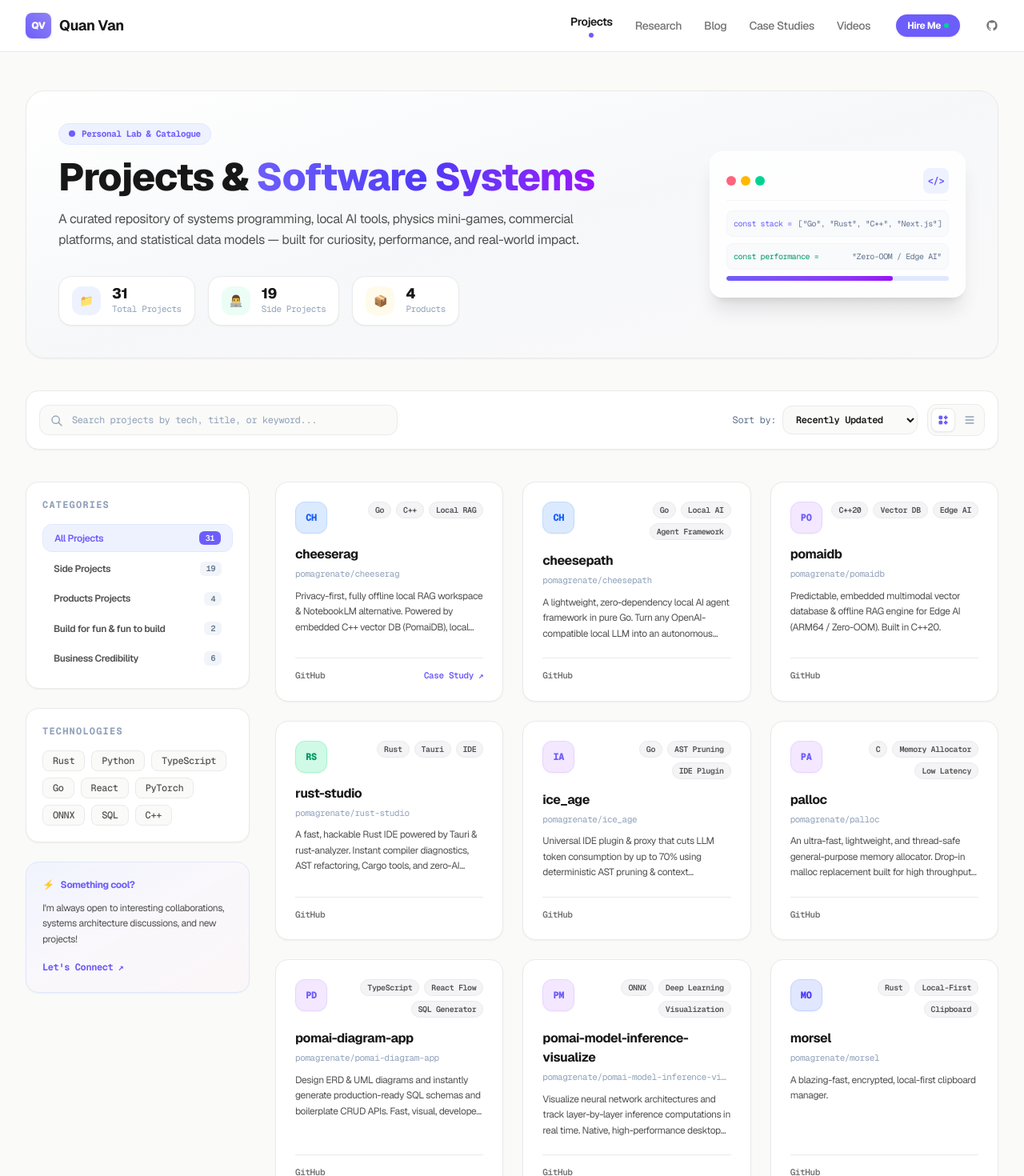
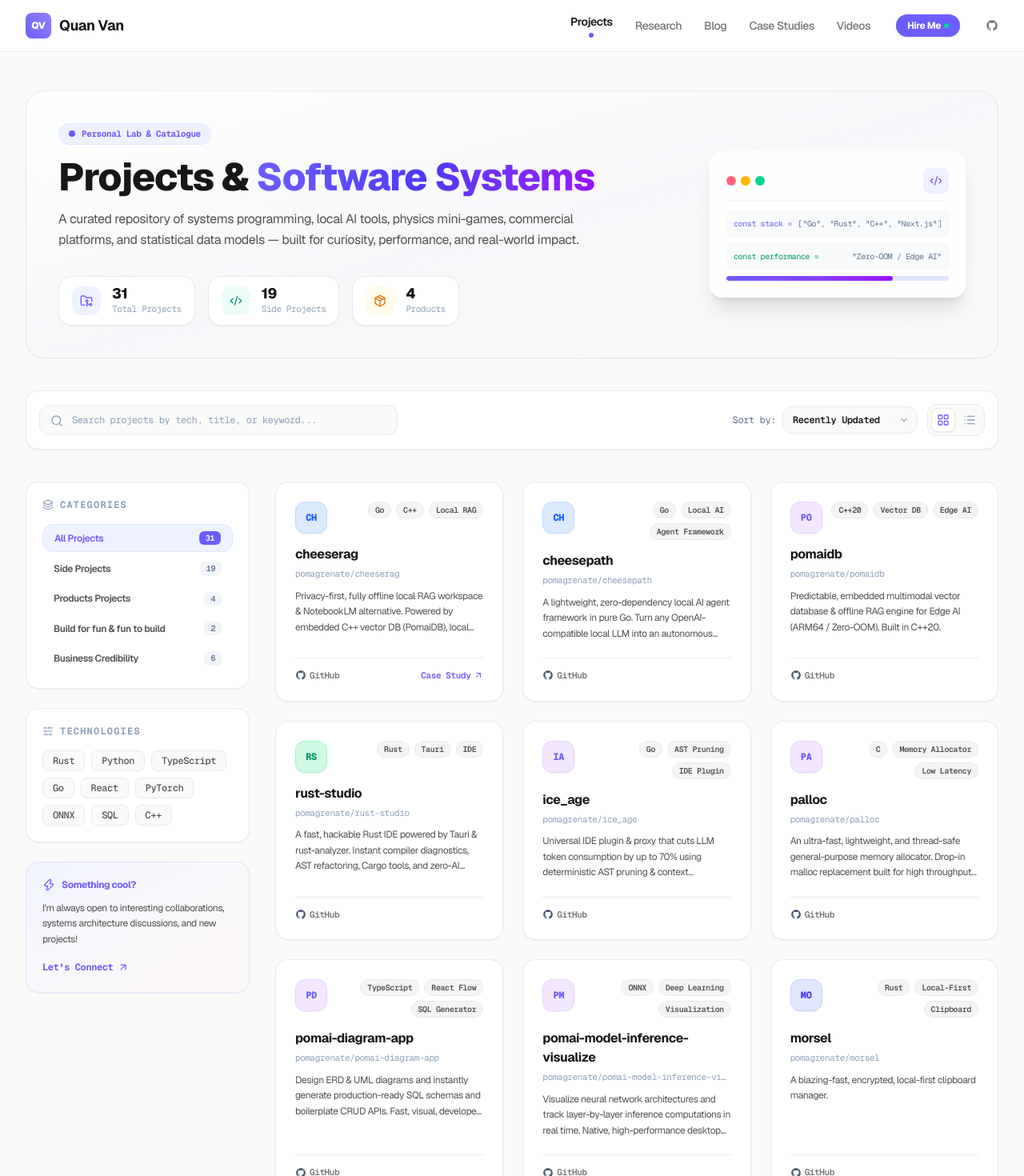
Before and after one commit to pomagrenate/pomaidb-web, a Next.js app: page /projects in a window 1280 px wide. Shown: the top 1470 px of the page at 80% size. Built offline with nearby package versions, Linux system fonts and the light colour scheme.

Commit message:
style: replace all raw emojis with Lucide React icons across projects page

```diff
--- a/components/projects-client.tsx
+++ b/components/projects-client.tsx
@@ -2,6 +2,35 @@
 
 import React, { useState, useMemo } from "react";
 import Link from "next/link";
+import {
+  FolderGit2,
+  Code2,
+  Package,
+  Search,
+  LayoutGrid,
+  List,
+  Zap,
+  ArrowUpRight,
+  Star,
+  RotateCw,
+  ExternalLink,
+  SlidersHorizontal,
+  ChevronDown,
+  Sparkles,
+  Layers,
+} from "lucide-react";
+
+function GithubIcon({ className = "w-3.5 h-3.5" }: { className?: string }) {
+  return (
+    <svg className={className} fill="currentColor" viewBox="0 0 24 24">
+      <path
+        fillRule="evenodd"
+        clipRule="evenodd"
+        d="M12 2C6.477 2 2 6.484 2 12.017c0 4.425 2.865 8.18 6.839 9.504.5.092.682-.217.682-.483 0-.237-.008-.868-.013-1.703-2.782.605-3.369-1.343-3.369-1.343-.454-1.158-1.11-1.466-1.11-1.466-.908-.62.069-.608.069-.608 1.003.07 1.53 1.032 1.53 1.032.892 1.53 2.341 1.088 2.91.832.092-.647.35-1.088.636-1.338-2.22-.253-4.555-1.113-4.555-4.951 0-1.093.39-1.988 1.029-2.688-.103-.253-.446-1.272.098-2.65 0 0 .84-.27 2.75 1.026A9.564 9.564 0 0112 6.844c.85.004 1.705.115 2.504.337 1.909-1.296 2.747-1.027 2.747-1.027.546 1.379.202 2.398.1 2.651.64.7 1.028 1.595 1.028 2.688 0 3.848-2.339 4.695-4.566 4.943.359.309.678.92.678 1.855 0 1.338-.012 2.419-.012 2.747 0 .268.18.58.688.482A10.019 10.019 0 0022 12.017C22 6.484 17.522 2 12 2z"
+      />
+    </svg>
+  );
+}
 import { ProjectGroup, ProjectItem } from "@/app/projects/projects";
 
 // Helper component to strictly handle image display:
@@ -181,8 +210,8 @@ export function ProjectsClient({ projectGroups }: { projectGroups: ProjectGroup[
             {/* 3 Counter Stat Cards */}
             <div className="pt-4 flex flex-wrap gap-4">
               <div className="flex items-center gap-3.5 px-4 py-3 rounded-2xl bg-white border border-[#EAEAEA] shadow-xs">
-                <div className="w-9 h-9 rounded-xl bg-indigo-50 text-[#6D5DFB] flex items-center justify-center font-bold text-sm">
-                  📁
+                <div className="w-9 h-9 rounded-xl bg-indigo-50 text-[#6D5DFB] flex items-center justify-center font-bold">
+                  <FolderGit2 className="w-4 h-4 text-[#6D5DFB]" />
                 </div>
                 <div>
                   <div className="text-lg font-extrabold text-[#171717] leading-none">
@@ -195,8 +224,8 @@ export function ProjectsClient({ projectGroups }: { projectGroups: ProjectGroup[
               </div>
 
               <div className="flex items-center gap-3.5 px-4 py-3 rounded-2xl bg-white border border-[#EAEAEA] shadow-xs">
-                <div className="w-9 h-9 rounded-xl bg-emerald-50 text-emerald-600 flex items-center justify-center font-bold text-sm">
-                  👨‍💻
+                <div className="w-9 h-9 rounded-xl bg-emerald-50 text-emerald-600 flex items-center justify-center font-bold">
+                  <Code2 className="w-4 h-4 text-emerald-600" />
                 </div>
                 <div>
                   <div className="text-lg font-extrabold text-[#171717] leading-none">
@@ -209,8 +238,8 @@ export function ProjectsClient({ projectGroups }: { projectGroups: ProjectGroup[
               </div>
 
               <div className="flex items-center gap-3.5 px-4 py-3 rounded-2xl bg-white border border-[#EAEAEA] shadow-xs">
-                <div className="w-9 h-9 rounded-xl bg-amber-50 text-amber-600 flex items-center justify-center font-bold text-sm">
-                  📦
+                <div className="w-9 h-9 rounded-xl bg-amber-50 text-amber-600 flex items-center justify-center font-bold">
+                  <Package className="w-4 h-4 text-amber-600" />
                 </div>
                 <div>
                   <div className="text-lg font-extrabold text-[#171717] leading-none">
@@ -234,7 +263,7 @@ export function ProjectsClient({ projectGroups }: { projectGroups: ProjectGroup[
                   <span className="w-3 h-3 rounded-full bg-emerald-400" />
                 </div>
                 <div className="w-8 h-8 rounded-lg bg-indigo-50 text-[#6D5DFB] flex items-center justify-center font-mono text-xs font-bold">
-                  &lt;/&gt;
+                  <Code2 className="w-4 h-4 text-[#6D5DFB]" />
                 </div>
               </div>
 
@@ -267,14 +296,7 @@ export function ProjectsClient({ projectGroups }: { projectGroups: ProjectGroup[
             placeholder="Search projects by tech, title, or keyword..."
             className="w-full pl-10 pr-4 py-2.5 rounded-xl bg-[#FAFAF8] border border-[#EAEAEA] text-xs text-[#171717] placeholder:text-slate-400 focus:outline-none focus:border-[#6D5DFB] focus:ring-1 focus:ring-[#6D5DFB] transition-all font-mono"
           />
-          <svg
-            className="w-4 h-4 text-slate-400 absolute left-3.5 top-3"
-            fill="none"
-            stroke="currentColor"
-            viewBox="0 0 24 24"
-          >
-            <path strokeLinecap="round" strokeLinejoin="round" strokeWidth="2" d="M21 21l-6-6m2-5a7 7 0 11-14 0 7 7 0 0114 0z" />
-          </svg>
+          <Search className="w-4 h-4 text-slate-400 absolute left-3.5 top-3" />
         </div>
 
         {/* Sort & View Mode Toggle */}
@@ -282,15 +304,18 @@ export function ProjectsClient({ projectGroups }: { projectGroups: ProjectGroup[
           {/* Sort Dropdown */}
           <div className="flex items-center gap-2 text-xs font-mono text-slate-500">
             <span className="hidden sm:inline">Sort by:</span>
+            <div className="relative">
               <select
                 value={sortBy}
                 onChange={(e) => setSortBy(e.target.value as any)}
-              className="bg-[#FAFAF8] border border-[#EAEAEA] text-[#171717] font-semibold text-xs rounded-xl px-3 py-2 focus:outline-none focus:border-[#6D5DFB] transition-all cursor-pointer"
+                className="bg-[#FAFAF8] border border-[#EAEAEA] text-[#171717] font-semibold text-xs rounded-xl pl-3 pr-8 py-2 focus:outline-none focus:border-[#6D5DFB] transition-all cursor-pointer appearance-none"
               >
                 <option value="updated">Recently Updated</option>
                 <option value="alphabetical">Alphabetical (A-Z)</option>
                 <option value="stars">Most Starred</option>
               </select>
+              <ChevronDown className="w-3.5 h-3.5 text-slate-400 absolute right-2.5 top-2.5 pointer-events-none" />
+            </div>
           </div>
 
           {/* Grid / List View Buttons */}
@@ -305,9 +330,7 @@ export function ProjectsClient({ projectGroups }: { projectGroups: ProjectGroup[
               }`}
               title="Grid View"
             >
-              <svg className="w-4 h-4" fill="currentColor" viewBox="0 0 20 20">
-                <path d="M5 3a2 2 0 00-2 2v2a2 2 0 002 2h2a2 2 0 002-2V5a2 2 0 00-2-2H5zM5 11a2 2 0 00-2 2v2a2 2 0 002 2h2a2 2 0 002-2v-2a2 2 0 00-2-2H5zM11 5a2 2 0 002-2h2a2 2 0 002 2v2a2 2 0 00-2 2h-2a2 2 0 00-2-2V5zM11 13a2 2 0 002-2h2a2 2 0 002 2v2a2 2 0 00-2 2h-2a2 2 0 00-2-2v-2z" />
-              </svg>
+              <LayoutGrid className="w-4 h-4" />
             </button>
             <button
               type="button"
@@ -319,9 +342,7 @@ export function ProjectsClient({ projectGroups }: { projectGroups: ProjectGroup[
               }`}
               title="List View"
             >
-              <svg className="w-4 h-4" fill="currentColor" viewBox="0 0 20 20">
-                <path fillRule="evenodd" d="M3 5a1 1 0 011-1h12a1 1 0 110 2H4a1 1 0 01-1-1zm0 5a1 1 0 011-1h12a1 1 0 110 2H4a1 1 0 01-1-1zm0 5a1 1 0 011-1h12a1 1 0 110 2H4a1 1 0 01-1-1z" clipRule="evenodd" />
-              </svg>
+              <List className="w-4 h-4" />
             </button>
           </div>
         </div>
@@ -333,9 +354,12 @@ export function ProjectsClient({ projectGroups }: { projectGroups: ProjectGroup[
         <aside className="lg:col-span-3 space-y-6">
           {/* Categories Nav Menu */}
           <div className="bg-white border border-[#EAEAEA] rounded-2xl p-5 shadow-xs space-y-4">
+            <div className="flex items-center gap-2">
+              <Layers className="w-3.5 h-3.5 text-slate-400" />
               <h3 className="text-xs font-mono font-bold text-slate-400 uppercase tracking-widest">
                 Categories
               </h3>
+            </div>
             <div className="space-y-1">
               {categoryOptions.map((cat) => {
                 const isSelected = selectedCategory === cat.name;
@@ -372,9 +396,12 @@ export function ProjectsClient({ projectGroups }: { projectGroups: ProjectGroup[
           {/* Technologies Filter Chips */}
           <div className="bg-white border border-[#EAEAEA] rounded-2xl p-5 shadow-xs space-y-4">
             <div className="flex items-center justify-between">
+              <div className="flex items-center gap-2">
+                <SlidersHorizontal className="w-3.5 h-3.5 text-slate-400" />
                 <h3 className="text-xs font-mono font-bold text-slate-400 uppercase tracking-widest">
                   Technologies
                 </h3>
+              </div>
               {selectedTech && (
                 <button
                   type="button"
@@ -409,10 +436,10 @@ export function ProjectsClient({ projectGroups }: { projectGroups: ProjectGroup[
             </div>
           </div>
 
-          {/* Callout Card: "⚡ Something cool?" */}
+          {/* Callout Card: "Something cool?" */}
           <div className="rounded-2xl bg-gradient-to-br from-indigo-50/80 via-purple-50/50 to-pink-50/40 border border-indigo-100 p-5 shadow-xs space-y-3">
             <div className="flex items-center gap-2 text-xs font-bold text-[#6D5DFB]">
-              <span>⚡</span>
+              <Zap className="w-4 h-4 text-[#6D5DFB]" />
               <span>Something cool?</span>
             </div>
             <p className="text-xs text-[#525252] leading-relaxed font-normal">
@@ -423,7 +450,7 @@ export function ProjectsClient({ projectGroups }: { projectGroups: ProjectGroup[
               className="inline-flex items-center gap-1.5 text-xs font-mono font-bold text-[#6D5DFB] hover:underline pt-1"
             >
               <span>Let's Connect</span>
-              <span>↗</span>
+              <ArrowUpRight className="w-3.5 h-3.5" />
             </Link>
           </div>
         </aside>
@@ -523,13 +550,14 @@ export function ProjectsClient({ projectGroups }: { projectGroups: ProjectGroup[
                               rel="noopener noreferrer"
                               className="text-[#737373] hover:text-[#171717] transition-colors flex items-center gap-1 font-mono text-[11px]"
                             >
+                              <GithubIcon className="w-3.5 h-3.5 text-slate-600" />
                               <span>GitHub</span>
                             </a>
                           )}
 
                           {project.stars !== undefined && (
                             <span className="text-[11px] font-mono text-slate-400 flex items-center gap-1">
-                              <span>★</span>
+                              <Star className="w-3 h-3 text-amber-400 fill-amber-400" />
                               <span>{project.stars}</span>
                             </span>
                           )}
@@ -540,9 +568,10 @@ export function ProjectsClient({ projectGroups }: { projectGroups: ProjectGroup[
                           {project.details && (
                             <Link
                               href={project.details}
-                              className="text-[#6D5DFB] hover:underline transition-colors font-mono text-[11px]"
+                              className="text-[#6D5DFB] hover:underline transition-colors font-mono text-[11px] inline-flex items-center gap-1"
                             >
-                              Case Study ↗
+                              <span>Case Study</span>
+                              <ArrowUpRight className="w-3 h-3" />
                             </Link>
                           )}
 
@@ -551,9 +580,10 @@ export function ProjectsClient({ projectGroups }: { projectGroups: ProjectGroup[
                               href={project.live}
                               target="_blank"
                               rel="noopener noreferrer"
-                              className="text-[#10B981] hover:underline transition-colors font-mono text-[11px]"
+                              className="text-[#10B981] hover:underline transition-colors font-mono text-[11px] inline-flex items-center gap-1"
                             >
-                              Live App ↗
+                              <span>Live App</span>
+                              <ArrowUpRight className="w-3 h-3" />
                             </a>
                           )}
                         </div>
@@ -567,7 +597,7 @@ export function ProjectsClient({ projectGroups }: { projectGroups: ProjectGroup[
               {selectedCategory === "All Projects" && commercialProducts.length > 0 && (
                 <div className="pt-6 space-y-4">
                   <div className="flex items-center gap-2 text-xs font-mono font-bold text-[#6D5DFB] uppercase tracking-wider">
-                    <span className="w-2 h-2 rounded-full bg-[#6D5DFB]" />
+                    <Sparkles className="w-3.5 h-3.5 text-[#6D5DFB]" />
                     <span>Featured Commercial Platforms</span>
                   </div>
 
@@ -600,10 +630,10 @@ export function ProjectsClient({ projectGroups }: { projectGroups: ProjectGroup[
                               href={prod.live}
                               target="_blank"
                               rel="noopener noreferrer"
-                              className="text-xs font-mono font-bold text-[#6D5DFB] hover:underline flex items-center gap-1"
+                              className="text-xs font-mono font-bold text-[#6D5DFB] hover:underline inline-flex items-center gap-1"
                             >
                               <span>Explore</span>
-                              <span>↗</span>
+                              <ArrowUpRight className="w-3.5 h-3.5" />
                             </a>
                           )}
                         </div>
@@ -621,7 +651,7 @@ export function ProjectsClient({ projectGroups }: { projectGroups: ProjectGroup[
                     onClick={() => setVisibleCount((prev) => prev + 12)}
                     className="inline-flex items-center gap-2 px-6 py-2.5 rounded-full bg-white border border-[#EAEAEA] text-xs font-mono font-bold text-[#525252] hover:text-[#171717] hover:border-slate-400 shadow-xs transition-all cursor-pointer"
                   >
-                    <span>↻</span>
+                    <RotateCw className="w-3.5 h-3.5" />
                     <span>Load more projects</span>
                   </button>
                 </div>
--- a/package.json
+++ b/package.json
@@ -11,6 +11,7 @@
   "dependencies": {
     "dotenv": "^17.4.2",
     "gray-matter": "^4.0.3",
+    "lucide-react": "^1.37.0",
     "next": "16.2.1",
     "react": "19.2.4",
     "react-dom": "19.2.4",
```
Also changed, not shown: 1 other file (tests, documents, lock files or other folders). Lines whose indentation alone changed are shown as unchanged.
